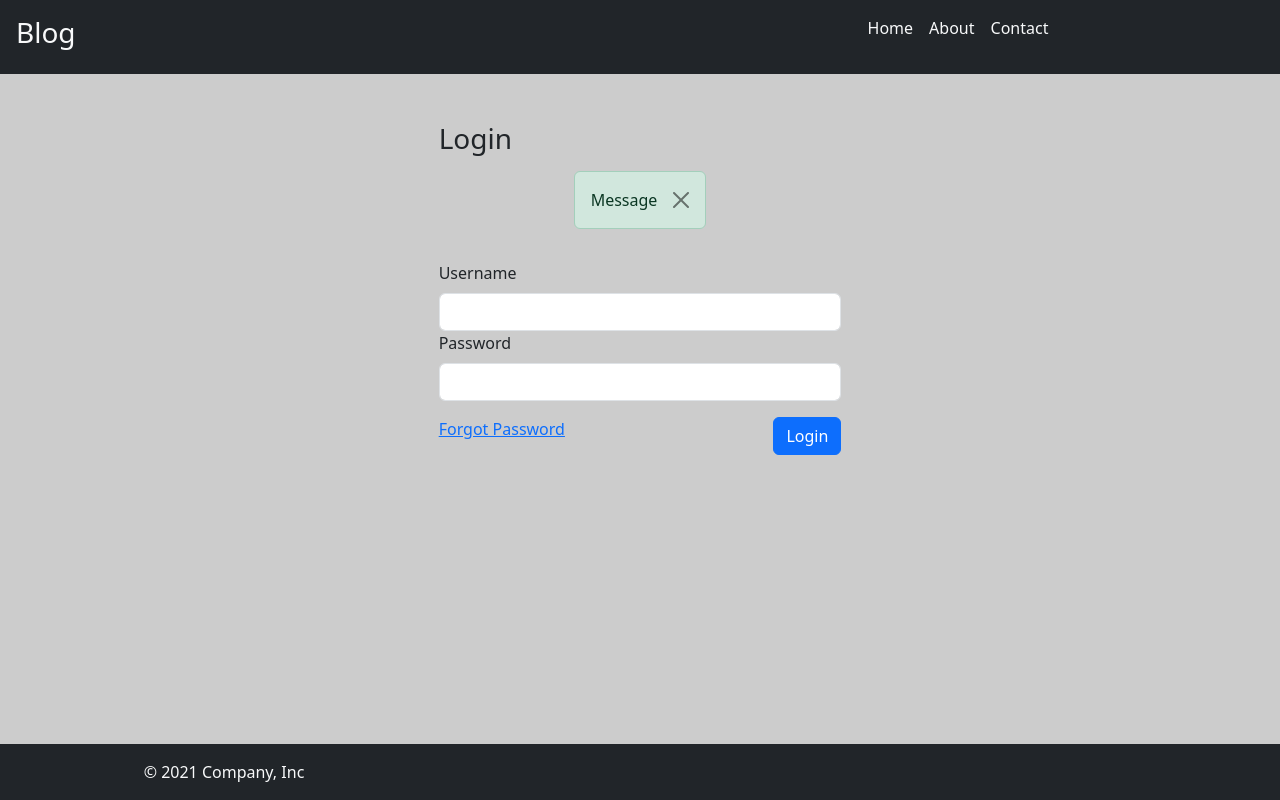
After one commit to JeysonMiranda/Blog-Web, a Django app: page /login in a window 1280 px wide. The commit adds this page. Run offline with Django 5.2, Linux system fonts and the light colour scheme; some libraries are stand-ins or nearby versions.

Commit message:
Custom Validation, Non Field Errors and login page

```diff
--- /dev/null
+++ b/blog/templates/blog/login.html
@@ -0,0 +1,49 @@
+{% extends 'blog/base.html' %}
+
+{% block content %}
+    <div class="container-fluid">
+        <div class="row d-flex justify-content-center mt-5">
+            <div class="col-4">
+                <h3>Login</h3>
+                <div class="">
+                    <div class="col-12">
+                        <span class="fw-bold"></span>
+                        <span class="text-danger"></span>
+                    </div>
+                </div>
+
+                <div class="col-12">
+                    <span class="text-danger"></span>
+                </div>
+
+                <div class="container mt-3">
+                    <div class="d-flex justify-content-center">
+                        <div class="alert alert-success alert-dismissible fade show" role="alert">
+                            Message <button type="button" class="btn-close" data-bs-dismiss="alert" aria-label="Close"></button>
+                        </div>
+                    </div>
+                </div>
+
+                <div class="my-3">
+                    <form method="post">
+                        {% csrf_token %}
+                        <div class="form-group">
+                            <label for="username" class="form-label">Username</label>
+                            <input type="text" class="form-control" id="username" name="username" value="">
+                        </div>
+
+                        <div class="form-group">
+                            <label for="password" class="form-label">Password</label>
+                            <input type="password" class="form-control" id="password" name="password">
+                        </div>
+
+                        <div class="my-3 d-flex justify-content-between">
+                            <a href="/password_reset">Forgot Password</a>
+                            <button type="submit" class="btn btn-primary">Login</button>
+                        </div>
+                    </form>
+                </div>
+            </div>
+        </div>
+    </div>
+{% endblock %}
--- a/blog/urls.py
+++ b/blog/urls.py
@@ -11,4 +11,5 @@ urlpatterns = [
     path("contact", views.contact, name="contact"),
     path("about", views.about, name="about"),
     path("register", views.register, name="register"),
+    path("login", views.login, name="login"),
 ]
--- a/blog/views.py
+++ b/blog/views.py
@@ -6,7 +6,7 @@ from .models import Post, AboutUs
 from django.http import Http404
 from django.core.paginator import Paginator
 from .forms import ContactForm, RegisterForm
-
+from django.contrib import messages
 # Create your views here.
 # static demo data
 # posts = [
@@ -81,6 +81,9 @@ def register(request):
             user = form.save(commit=False) #create user data
             user.set_password(form.cleaned_data['password'])
             user.save()
-            print('Register Success!')
+            messages.success(request, 'Registration Successfull. You can Login now.')
 
     return render(request, 'blog/register.html', {'form': form})
+
+def login(request):
+    return render(request, 'blog/login.html')
```
Also changed, not shown: blog/forms.py (+8 -0 lines), blog/templates/blog/register.html (+16 -0 lines).
